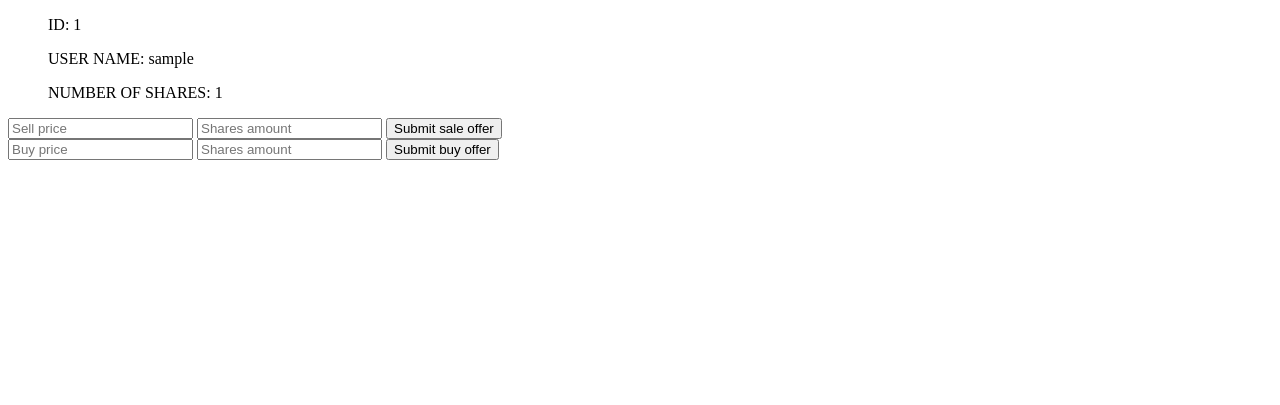
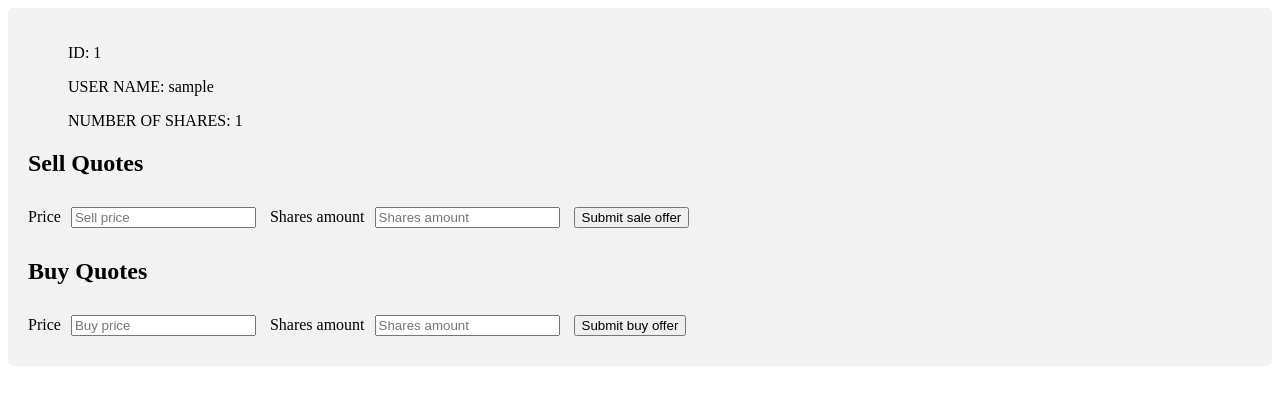
Before and after one commit to kolodny-coder/stock-market, a Flask app: a page that uses app.py in a window 1280 px wide. Shown: the top 405 px of the page. Run offline with Flask 2, Linux system fonts and the light colour scheme; tables that the repository leaves empty hold one stand-in row (values such as "Sample post").

Commit message:
ready to go

```diff
--- a/app.py
+++ b/app.py
@@ -77,7 +77,7 @@ def user_page(user_name):
         if not look_for_match:
             db.session.add(bid)
             db.session.commit()
-            return render_template('user_page.html', user=user, sell_form=sales_bid_form, buy_form=buy_bids_form)
+            return render_template('new_user_page.html', user=user, sell_form=sales_bid_form, buy_form=buy_bids_form)
 
         # we have a deal !!!! exchange shares
         if look_for_match:
@@ -106,7 +106,7 @@ def user_page(user_name):
     if sales_bid_form.validate_on_submit():
         if sales_bid_form.sell_shares_amount.data >= user.number_of_shares:
             flash("insufficient number of shares", 'error')
-            return render_template('user_page.html', user=user, sell_form=sales_bid_form, buy_form=buy_bids_form)
+            return render_template('new_user_page.html', user=user, sell_form=sales_bid_form, buy_form=buy_bids_form)
 
         # Save the bid to the memory
         bid = TradeBids(bid_type='sell', price_per_share=sales_bid_form.sell_asking_price.data,
@@ -126,7 +126,7 @@ def user_page(user_name):
         if not look_for_match:
             db.session.add(bid)
             db.session.commit()
-            return render_template('user_page.html', user=user, sell_form=sales_bid_form, buy_form=buy_bids_form)
+            return render_template('new_user_page.html', user=user, sell_form=sales_bid_form, buy_form=buy_bids_form)
 
         # We have a deal !!!! exchange shares
         if look_for_match:
@@ -152,7 +152,7 @@ def user_page(user_name):
 
             db.session.commit()
 
-    return render_template('user_page.html', user=user, sell_form=sales_bid_form, buy_form=buy_bids_form)
+    return render_template('new_user_page.html', user=user, sell_form=sales_bid_form, buy_form=buy_bids_form)
 
 
 @app.route('/users_and_bids_tables')
@@ -169,7 +169,7 @@ def index():
 
 @app.route('/get_values')
 def get_values():
-    pass
+    return None
     # user_name = session.get('name', None)
     # a = Users.query.filter_by(user_name=user_name).first()
     # user_number_of_shaers = a.number_of_shares
--- a/static/styles.css
+++ b/static/styles.css
@@ -18,6 +18,19 @@
 
 }
 
+
+.input__field {
+    /* Style inputs with type="text", select elements and textareas */
+    display:inline-block;
+    width: 50%; /* Full width */
+    padding: 12px; /* Some padding */
+    border: 1px solid #ccc; /* Gray border */
+    border-radius: 4px; /* Rounded borders */
+    box-sizing: border-box; /* Make sure that padding and width stays in place */
+    margin-top: 6px; /* Add a top margin */
+    margin-bottom: 16px; /* Bottom margin */
+    resize: vertical
+}
 
 .input__field {
     /* Style inputs with type="text", select elements and textareas */
--- a/templates/new_index.html
+++ b/templates/new_index.html
@@ -3,7 +3,6 @@
 <head>
     <meta charset="UTF-8">
     <title>Title</title>
-    <link rel="stylesheet" href="/static/styles.css"/>
 
     {% with messages = get_flashed_messages(with_categories=true) %}
         {% if messages %}
@@ -15,28 +14,28 @@
         {% endif %}
     {% endwith %}
 </head>
-{#</script>#}
-{#<script type=text/javascript>#}
-{#  $SCRIPT_ROOT = {{ request.script_root|tojson }};#}
-{#</script>#}
-{#<script src="//ajax.googleapis.com/ajax/libs/jquery/1.9.1/jquery.min.js"></script>#}
-{#<script>window.jQuery || document.write('<script src="{{#}
-{#  url_for('static', filename='jquery.js') }}">\x3C/script>')</script>#}
-{#<script type=text/javascript>#}
-{#  setInterval(                               //Periodically#}
-{#      function()#}
-{#      {#}
-{#         $.getJSON(                            //Get some values from the server#}
-{#            $SCRIPT_ROOT + 'get_values',      // At this URL#}
-{#            {},                                // With no extra parameters#}
-{#            function(data)                     // And when you get a response#}
-{#            {#}
-{#              $("#result").text(data.result);  // Write the results into the#}
-{#                                               // #result element#}
-{#            });#}
-{#  },#}
-{#  500);#}
-{#</script>#}
+</script>
+<script type=text/javascript>
+  $SCRIPT_ROOT = {{ request.script_root|tojson }};
+</script>
+<script src="//ajax.googleapis.com/ajax/libs/jquery/1.9.1/jquery.min.js"></script>
+<script>window.jQuery || document.write('<script src="{{
+  url_for('static', filename='jquery.js') }}">\x3C/script>')</script>
+<script type=text/javascript>
+  setInterval(                               //Periodically
+      function()
+      {
+         $.getJSON(                            //Get some values from the server
+            $SCRIPT_ROOT + 'get_values',      // At this URL
+            {},                                // With no extra parameters
+            function(data)                     // And when you get a response
+            {
+              $("#result").text(data.result);  // Write the results into the
+                                               // #result element
+            });
+  },
+  500);
+</script>
 
 <body>
 {% block content %}
--- a/templates/new_user_page.html
+++ b/templates/new_user_page.html
@@ -3,13 +3,14 @@
 <head>
     <meta charset="UTF-8">
     <title>User Page</title>
-    <script src="https://cdnjs.cloudflare.com/ajax/libs/socket.io/4.0.1/socket.io.js" integrity="sha512-q/dWJ3kcmjBLU4Qc47E4A9kTB4m3wuTY7vkFJDTZKjTs8jhyGQnaUrxa0Ytd0ssMZhbNua9hE+E7Qv1j+DyZwA==" crossorigin="anonymous"></script>
-    <script type="text/javascript" charset="utf-8">
-        var socket = io();
-        socket.on('connect', function() {
-            socket.emit('my event', {data: 'I\'m connected!'});
-        });
-    </script>
+<style>
+
+.container {
+border-radius: 5px;
+background-color: #f2f2f2;
+padding: 20px;
+}
+</style>
 
     {% with messages = get_flashed_messages(with_categories=true) %}
         {% if messages %}
@@ -23,6 +24,7 @@
 
 </head>
 <body>
+<div class="container">
         <ul>
             ID:  {{ user.id }}
         </ul>
@@ -34,17 +36,20 @@
         </ul>
 
     <form action="/user_page/{{user.user_name}}" method="POST">
+        <h2>Sell Quotes</h2>
         {{ sell_form.hidden_tag() }}
-        {{ sell_form.sell_asking_price }}
-        {{ sell_form.sell_shares_amount }}
+        Price{{ sell_form.sell_asking_price(class="quote__field", style="margin: 10px") }}
+        Shares amount{{ sell_form.sell_shares_amount(class="quote__field", style="margin: 10px") }}
         {{ sell_form.submit_sale_offer }}
     </form>
 
      <form action="" method="POST">
+         <h2>Buy Quotes</h2>
         {{ buy_form.hidden_tag() }}
-        {{ buy_form.buy_asking_price }}
-        {{ buy_form.buy_shares_amount }}
-        {{ buy_form.submit_buy_offer }}
+        Price{{ buy_form.buy_asking_price(class="quote__field", style="margin: 10px") }}
+        Shares amount{{ buy_form.buy_shares_amount(class="quote__field", style="margin: 10px") }}
+        {{ buy_form.submit_buy_offer(class="quote__field") }}
     </form>
+</div>
 </body>
 </html>
--- a/templates/register.html
+++ b/templates/register.html
@@ -4,7 +4,7 @@
     <meta charset="UTF-8">
     <title>Registration / Login</title>
     <link rel="stylesheet" href="/static/styles.css"/>
-<style>
+    <style>
 body {font-family: Arial, Helvetica, sans-serif;}
 
 input[type=submit]:hover {
@@ -20,11 +20,11 @@ input[type=submit]:hover {
 </head>
 </body>
 
-<h3> Login </h3>
+<h3>Registration / Login </h3>
 <div class="container">
     <form action="/register" method="POST">
         {{ form.hidden_tag() }}
-    {{ form.user_name(class_="input__field") }}
+        {{ form.user_name(class_="input__field") }}
         {{ form.submit (class_="submit__field")}}
     </form>
 </div>
```
Also changed, not shown: 1 other file.
